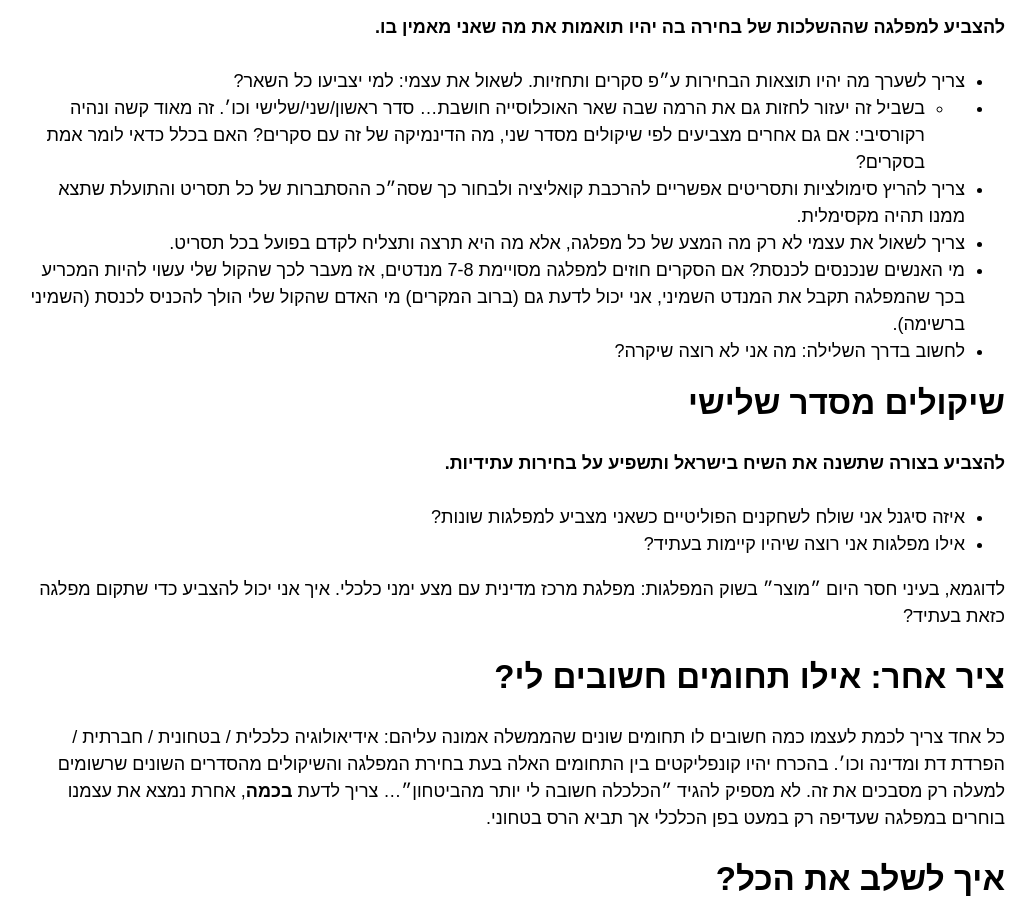
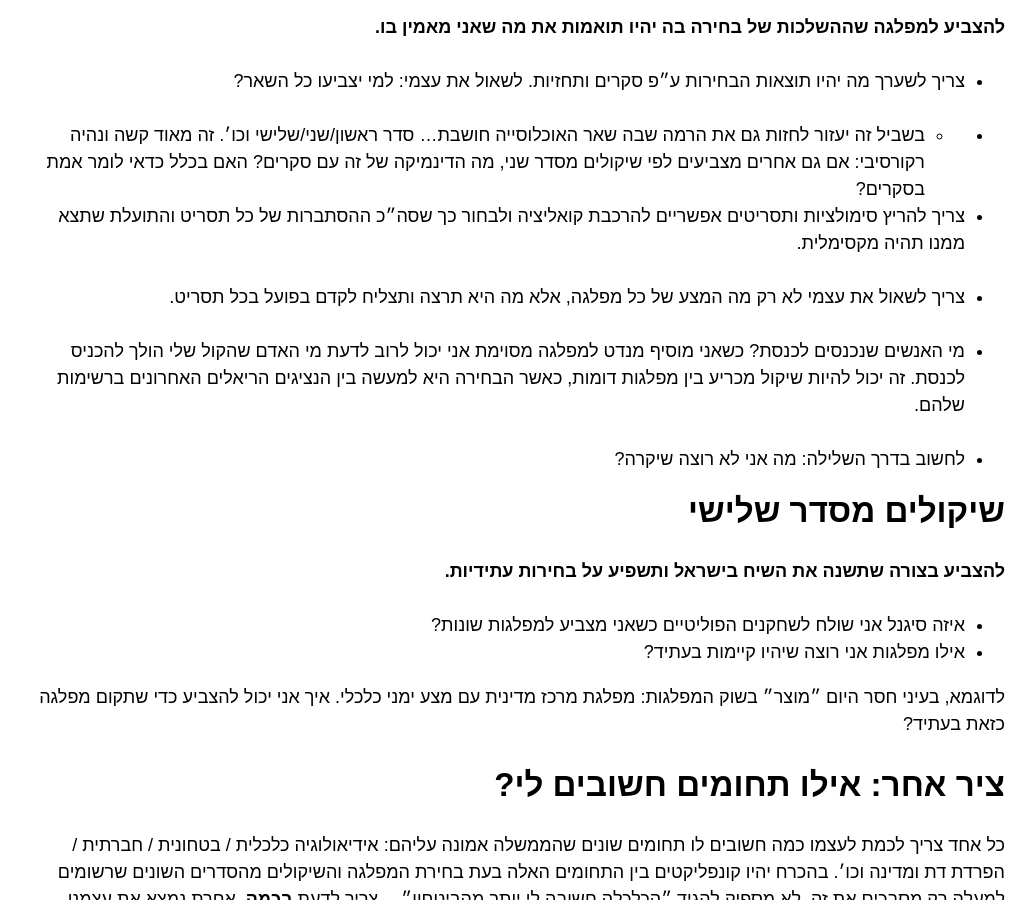
Before and after one commit to eddiesmo/eddiesmo.github.io, a Jekyll site: the page built from _hebrew/election-meta-levels.md, in a window 1280 px wide and 900 px high, scrolled down 1240 px. Shown: the whole window, without its empty margins (129-1165 px from the left). Built offline with Jekyll 4.4.1, drawn with Linux system fonts in a browser that asks for light colours; nearby versions of some CDN libraries; comment, search, counter and statistics services are not loaded.

Commit message:
update post

```diff
--- a/_hebrew/election-meta-levels.md
+++ b/_hebrew/election-meta-levels.md
@@ -31,10 +31,17 @@ comments: true
 **להצביע למפלגה שההשלכות של בחירה בה יהיו תואמות את מה שאני מאמין בו.**
 
 - צריך לשערך מה יהיו תוצאות      הבחירות ע״פ סקרים ותחזיות. לשאול את עצמי: למי יצביעו כל השאר?
+
 - - בשביל זה יעזור לחזות גם את       הרמה שבה שאר האוכלוסייה חושבת... סדר ראשון/שני/שלישי וכו׳. זה מאוד קשה       ונהיה רקורסיבי: אם גם אחרים מצביעים לפי שיקולים מסדר שני, מה הדינמיקה של       זה עם סקרים? האם בכלל כדאי לומר אמת בסקרים?
+
 - צריך להריץ סימולציות ותסריטים      אפשריים להרכבת קואליציה ולבחור כך שסה״כ ההסתברות של כל תסריט והתועלת שתצא      ממנו תהיה מקסימלית.
+
+
+
 - צריך לשאול את עצמי לא רק מה      המצע של כל מפלגה, אלא מה היא תרצה ותצליח לקדם בפועל בכל תסריט.
-- מי האנשים שנכנסים לכנסת? אם הסקרים חוזים למפלגה מסויימת 7-8 מנדטים, אז מעבר לכך שהקול שלי עשוי להיות המכריע בכך שהמפלגה תקבל את המנדט השמיני, אני יכול לדעת גם (ברוב המקרים) מי האדם שהקול שלי הולך להכניס לכנסת (השמיני ברשימה).
+
+- מי האנשים שנכנסים לכנסת? כשאני מוסיף מנדט למפלגה מסוימת אני יכול לרוב לדעת מי האדם שהקול שלי הולך להכניס לכנסת. זה יכול להיות שיקול מכריע בין מפלגות דומות, כאשר הבחירה היא למעשה בין הנציגים הריאלים האחרונים ברשימות שלהם.
+
 - לחשוב בדרך השלילה: מה אני לא      רוצה שיקרה?
 
 # שיקולים מסדר שלישי
```
